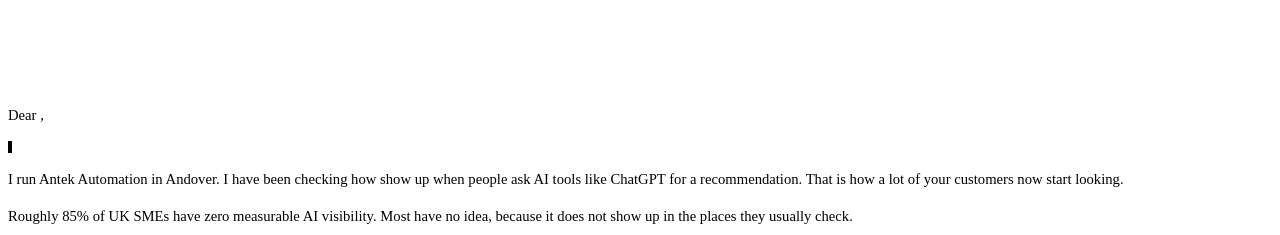
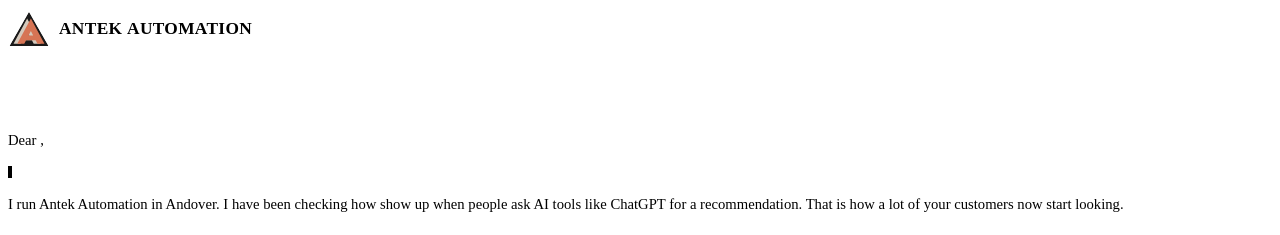
Before and after one commit to Nipstar/Geo-prospecting-, a Python web app: template src/post/templates/letter.html.j2 in a window 1280 px wide. Shown: the top 235 px of the page. Run offline with Jinja, Linux system fonts and the light colour scheme; the template is opened without the code that fills it, so the values that code supplies are empty.

Commit message:
feat(letter): add Antek logo + wordmark to top-left letterhead

```diff
--- a/src/post/templates/letter.html.j2
+++ b/src/post/templates/letter.html.j2
@@ -6,6 +6,11 @@
   {{ font_faces }}
   {{ base_css }}
   @page { size: A4; margin: 22mm 20mm; }
+  .header { display: flex; justify-content: space-between; align-items: flex-start; }
+  .brandmark { display: flex; align-items: center; gap: 9px; }
+  .brandmark img { width: 42px; height: 42px; }
+  .brandmark .wm { font-family: '{{ tokens.font_display }}'; font-weight: 800;
+                   font-size: 13pt; letter-spacing: .02em; text-transform: uppercase; }
   .sender { text-align: right; font-family: '{{ tokens.font_mono }}'; font-size: 9pt; line-height: 1.4; }
   .addressee { margin-top: 18px; font-size: 11pt; line-height: 1.4; }
   .date { margin-top: 14px; font-family: '{{ tokens.font_mono }}'; font-size: 9pt; }
@@ -25,10 +30,15 @@
 </style>
 </head>
 <body>
-  <div class="sender">
-    {{ tokens.company_name }}<br>
-    {% for line in tokens.address_lines %}{{ line }}<br>{% endfor %}
-    {{ tokens.phone }}
+  <div class="header">
+    <div class="brandmark">
+      <img src="logo.svg" alt="Antek Automation">
+      <span class="wm">Antek&nbsp;Automation</span>
+    </div>
+    <div class="sender">
+      {% for line in tokens.address_lines %}{{ line }}<br>{% endfor %}
+      {{ tokens.phone }}
+    </div>
   </div>
 
   <div class="addressee">
```
Also changed, not shown: src/post/templates/logo.svg (added).
